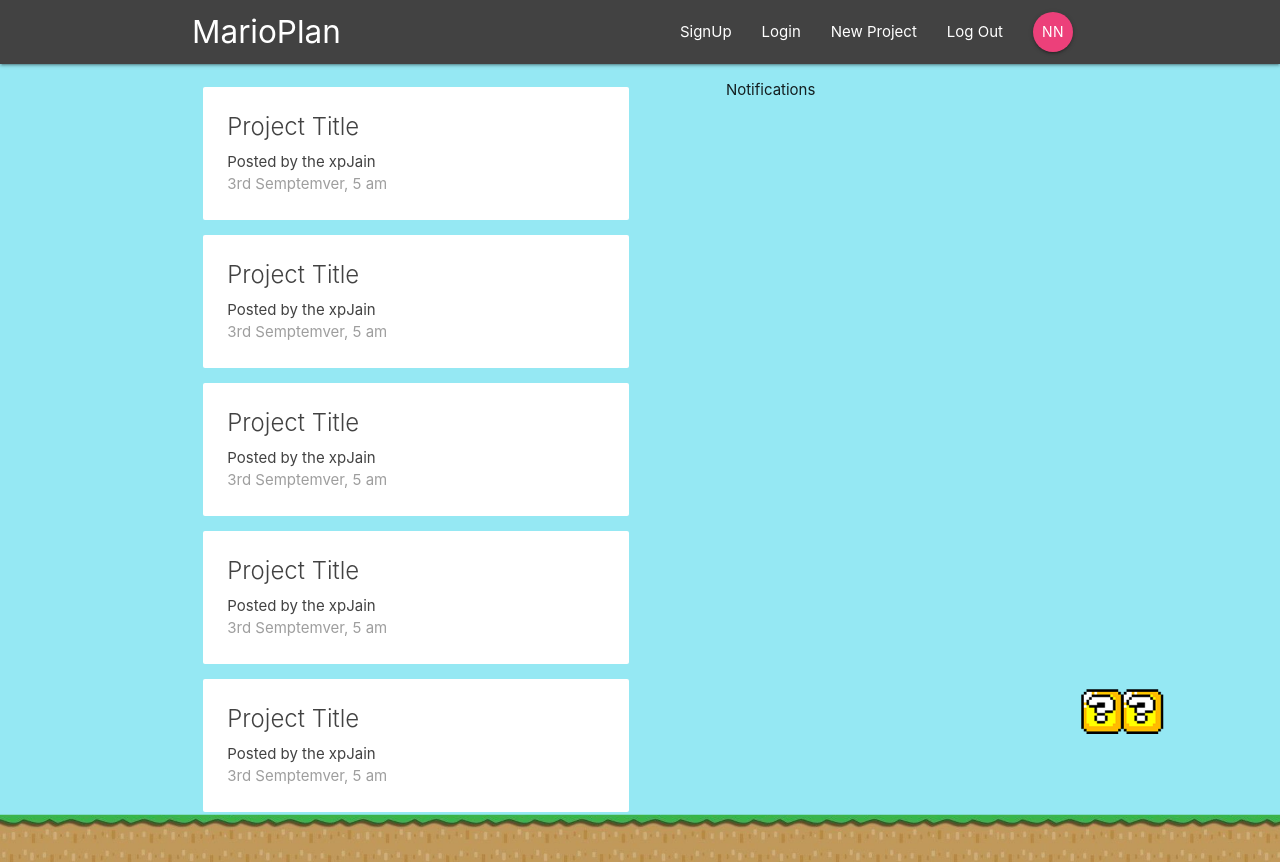
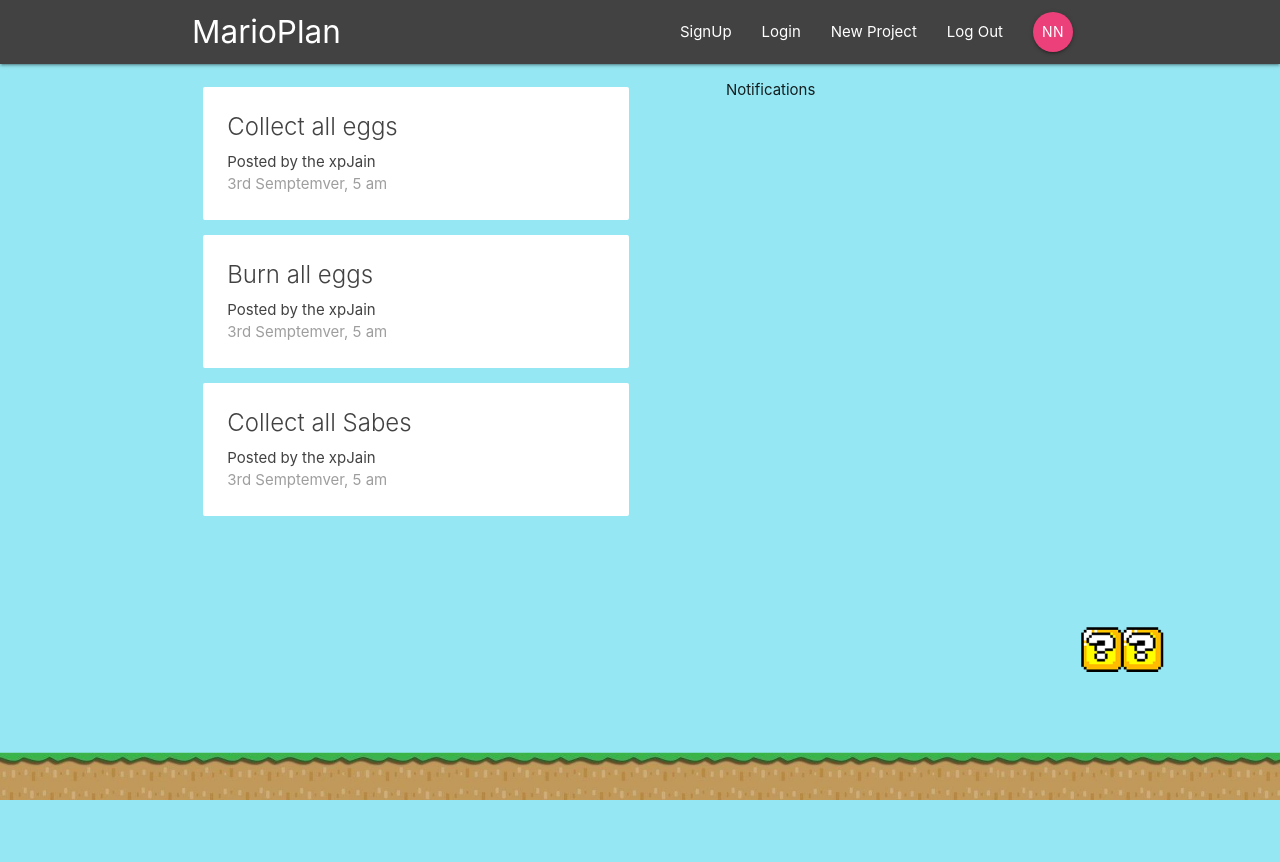
Before and after one commit to jainprashul/project-management, a React (Create React App) app: page / in a window 1280 px wide. After the commit the page ends 800 px from the top, so only its background shows below. Built offline with nearby package versions, Linux system fonts and the light colour scheme.

Commit message:
connected redux with react components and added dummy data

```diff
--- a/src/components/dashboard/Dashboard.js
+++ b/src/components/dashboard/Dashboard.js
@@ -2,14 +2,18 @@
 import React, { Component } from 'react'
 import Notifications from './Notifications'
 import ProjectList from '../projects/ProjectList'
+import { connect } from 'react-redux'
 
 class Dashboard extends Component {
   render() {
+    //console.log(this.props)
+    const {projects} = this.props;
+
     return (
       <div className='dashboard container'>
         <div className="row">
           <div className="col s12 m6">
-            <ProjectList />
+            <ProjectList projects={projects} />
           </div>
           <div className="col s12 m5 offset-m1">
             <Notifications />
@@ -21,4 +25,10 @@
   }
 }
 
-export default Dashboard
+const mapStateToProps = (state) => {
+  return {
+    projects: state.project.projects
+  }
+}
+
+export default connect(mapStateToProps)(Dashboard)
--- a/src/components/projects/ProjectList.js
+++ b/src/components/projects/ProjectList.js
@@ -1,15 +1,16 @@
 import React from 'react'
 import ProjectSummary from './ProjectSummary'
 
-const ProjectList = ()=>{
+const ProjectList = ({projects})=>{
     return(
         <div className="project-list section">
-            <ProjectSummary />
-            <ProjectSummary />
-            <ProjectSummary />
-            <ProjectSummary />
-            <ProjectSummary />
-
+            {
+                projects && projects.map(project =>{
+                    return(
+                        <ProjectSummary project={project} key={project.id} />
+                    )
+                })
+            }
         </div>
     )
 }
--- a/src/components/projects/ProjectSummary.js
+++ b/src/components/projects/ProjectSummary.js
@@ -1,10 +1,10 @@
 import React from 'react'
 
-const ProjectSummary = () => {
+const ProjectSummary = ({project}) => {
     return (
         <div className="card z-depth-0 project-summary">
             <div className="card-content grey-text text-darken-3">
-                <span className='card-title'>Project Title</span>
+                <span className='card-title'>{project.title}</span>
                 <p>Posted by the xpJain </p>
                 <p className="grey-text">3rd Semptemver, 5 am</p>
             </div>
--- a/src/store/reducers/projectReducer.js
+++ b/src/store/reducers/projectReducer.js
@@ -1,4 +1,10 @@
-const initState = {}
+const initState = {
+    projects : [
+        {id: '1', title:'Collect all eggs', content:'lol lol lol'},
+        {id: '2', title:'Burn all eggs', content:'lol lol lol'},
+        {id: '3', title:'Collect all Sabes', content:'lol lol lol'},
+    ]
+}
 
 const projectReducer = (state = initState, action) => {
     return state;
```
